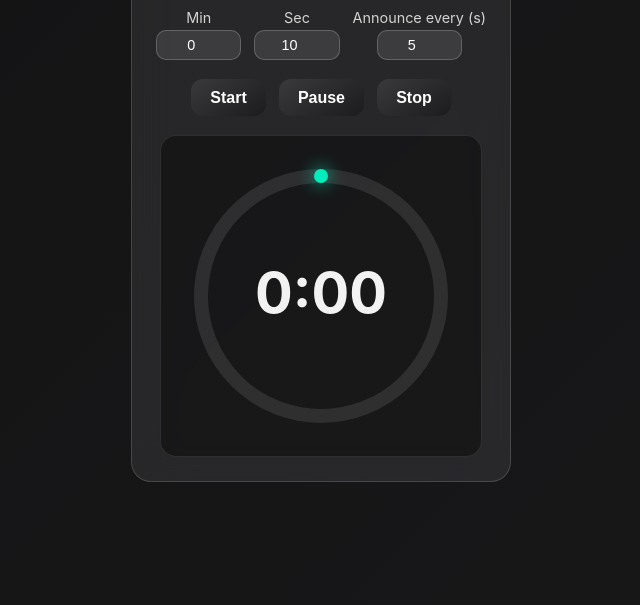
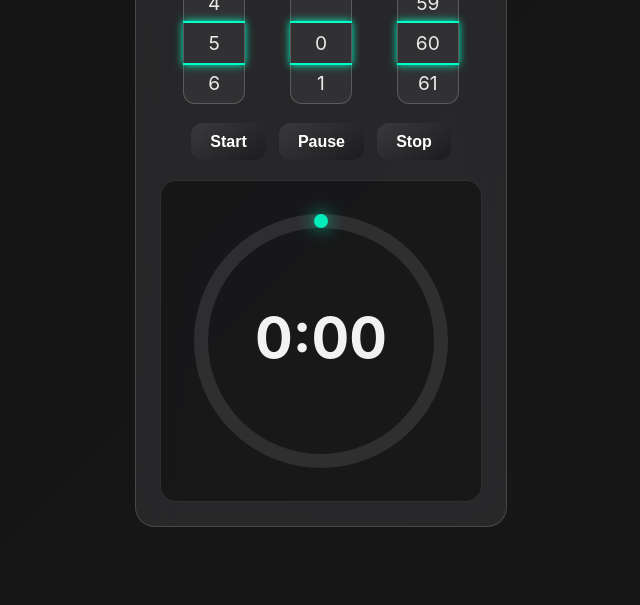
Before and after one commit to kwadge/audio-countdown, a plain HTML site: page index.html in a window 1280 px wide. Shown: the part 195-800 px from the top of the page, without its empty margins (319-959 px from the left). Drawn offline with Linux system fonts and the light colour scheme.

Commit message:
Changed selector to scroll picker. Corrected display time which was 1 second off.

```diff
--- a/index.html
+++ b/index.html
@@ -67,6 +67,52 @@
       width: 40px; height: 40px; display: flex; justify-content: center; align-items: center;
       font-size: 20px;
     }
+
+    .picker-group {
+      position: relative;
+      display: flex;
+      flex-direction: column;
+      align-items: center;
+      margin: 0 1em;
+    }
+
+    .picker {
+      width: 60px;
+      height: 120px; /* 3 items × 40px each */
+      overflow-y: scroll;
+      scroll-snap-type: y mandatory;
+      -webkit-overflow-scrolling: touch;
+      border-radius: 12px;
+      background: rgba(255,255,255,0.05);
+      border: 1px solid rgba(255,255,255,0.2);
+      position: relative;
+    }
+
+    .picker div {
+      height: 40px;
+      display: flex;
+      justify-content: center;
+      align-items: center;
+      scroll-snap-align: center;
+      font-size: 1.2em;
+      color: rgba(255,255,255,0.9);
+      line-height: 40px;
+      padding: 0;
+      margin: 0;
+    }
+
+    .highlight-band {
+      position: absolute;
+      width: 100%;
+      height: 40px;
+      top: calc(50% - 14px); /* 20px = half of item height */
+      pointer-events: none;
+      border-top: 2px solid #00ffc8;
+      border-bottom: 2px solid #00ffc8;
+      box-shadow: 0 0 8px #00ffc8;
+      z-index: 10;
+    }
+
     canvas { border-radius: 16px; background: rgba(0,0,0,0.4); border: 1px solid rgba(255,255,255,0.1); }
   </style>
 </head>
@@ -75,9 +121,21 @@
     <div id="muteBtn">🔊</div>
     <div class="title">Audio Countdown</div>
     <div class="controls">
-      <label>Min <input id="minutes" type="number" min="0" value="0"></label>
-      <label>Sec <input id="seconds" type="number" min="0" max="59" value="10"></label>
-      <label>Announce every (s) <input id="announceInterval" type="number" min="1" value="5"></label>
+      <div class="picker-group">
+        <label>Min</label>
+        <div class="picker" id="minutesPicker"></div>
+        <div class="highlight-band"></div>
+      </div>
+      <div class="picker-group">
+        <label>Sec</label>
+        <div class="picker" id="secondsPicker"></div>
+        <div class="highlight-band"></div>
+      </div>
+      <div class="picker-group">
+        <label>Freq (s)</label>
+        <div class="picker" id="announcePicker"></div>
+        <div class="highlight-band"></div>
+      </div>
     </div>
     <div class="controls">
       <button id="startBtn">Start</button>
@@ -110,6 +168,34 @@
     let running = false, lastTick = 0, muted = false;
     let speechLoopTimeouts = [];
 
+    function createPicker(id, range, defaultValue) {
+      const picker = document.getElementById(id);
+
+      // Add blank item before 0
+      const blank = document.createElement("div");
+      blank.textContent = "";
+      picker.appendChild(blank);
+
+      for (let i = 0; i <= range; i++) {
+        const item = document.createElement("div");
+        item.textContent = i;
+        picker.appendChild(item);
+      }
+
+      // Scroll so defaultValue is centered
+      picker.scrollTop = (defaultValue + 1) * 40 - 40;
+    }
+
+    createPicker("minutesPicker", 60, 5);
+    createPicker("secondsPicker", 59, 0);
+    createPicker("announcePicker", 300, 60);
+
+    function getPickerValue(pickerId) {
+      const picker = document.getElementById(pickerId);
+      const index = Math.round(picker.scrollTop / 40);
+      return index; // subtract 1 to skip the blank
+    }
+
     function haptic(pattern) {
       if (navigator.vibrate) navigator.vibrate(pattern);
     }
@@ -125,8 +211,9 @@
     function drawTime(seconds, smoothProgress) {
       ctx.clearRect(0, 0, canvas.width, canvas.height);
 
-      const minutes = Math.floor(seconds / 60);
-      const secs = Math.floor(seconds % 60);
+      const displaySeconds = Math.ceil(remainingSeconds);
+      const minutes = Math.floor(displaySeconds / 60);
+      const secs = displaySeconds % 60;
       const timeStr = `${minutes}:${secs.toString().padStart(2, "0")}`;
 
       const centerX = canvas.width / 2;
@@ -204,9 +291,9 @@
 
     function startCountdown() {
       if (running) return;
-      const mins = parseInt(minutesInput.value, 10) || 0;
-      const secs = parseInt(secondsInput.value, 10) || 0;
-      announceEvery = parseInt(announceInput.value, 10) || 60;
+      const mins = getPickerValue("minutesPicker");
+      const secs = getPickerValue("secondsPicker");
+      announceEvery = getPickerValue("announcePicker");
 
       if (remainingSeconds <= 0) {
         totalSeconds = mins * 60 + secs;
```
